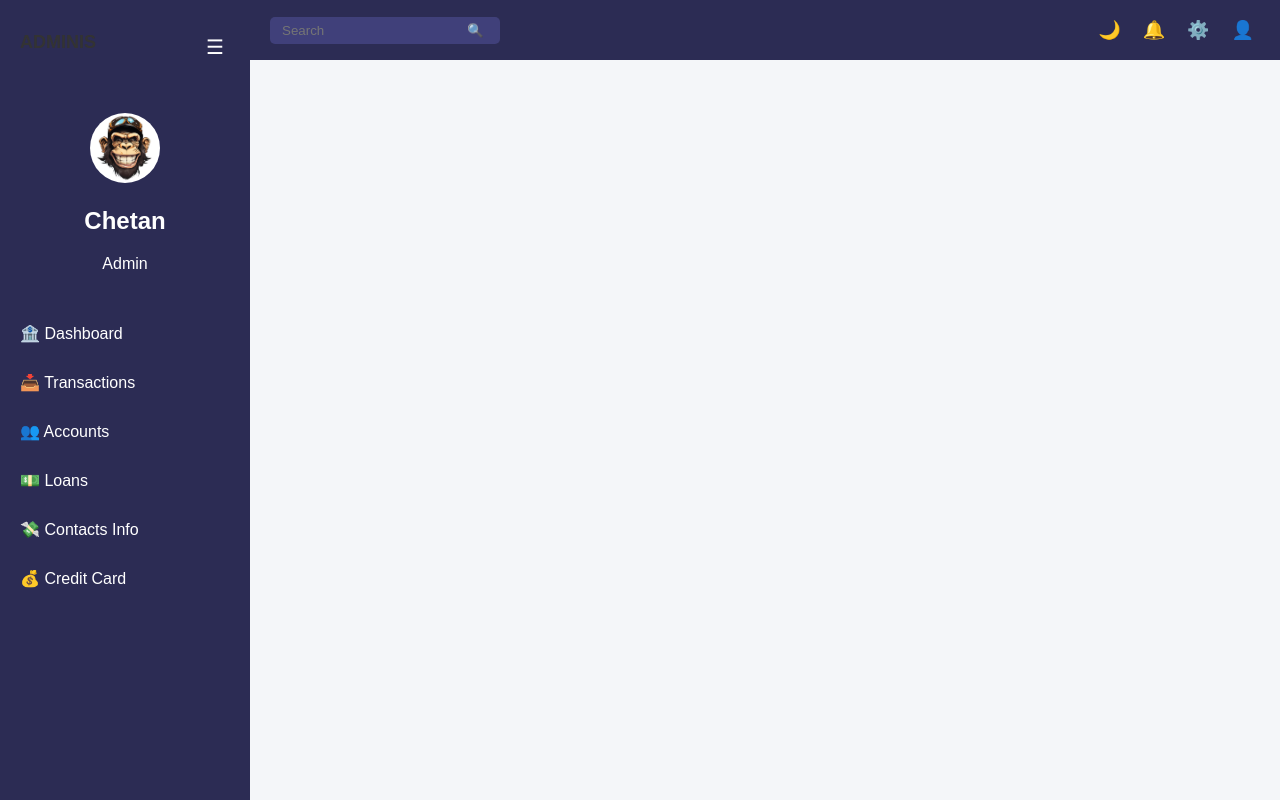
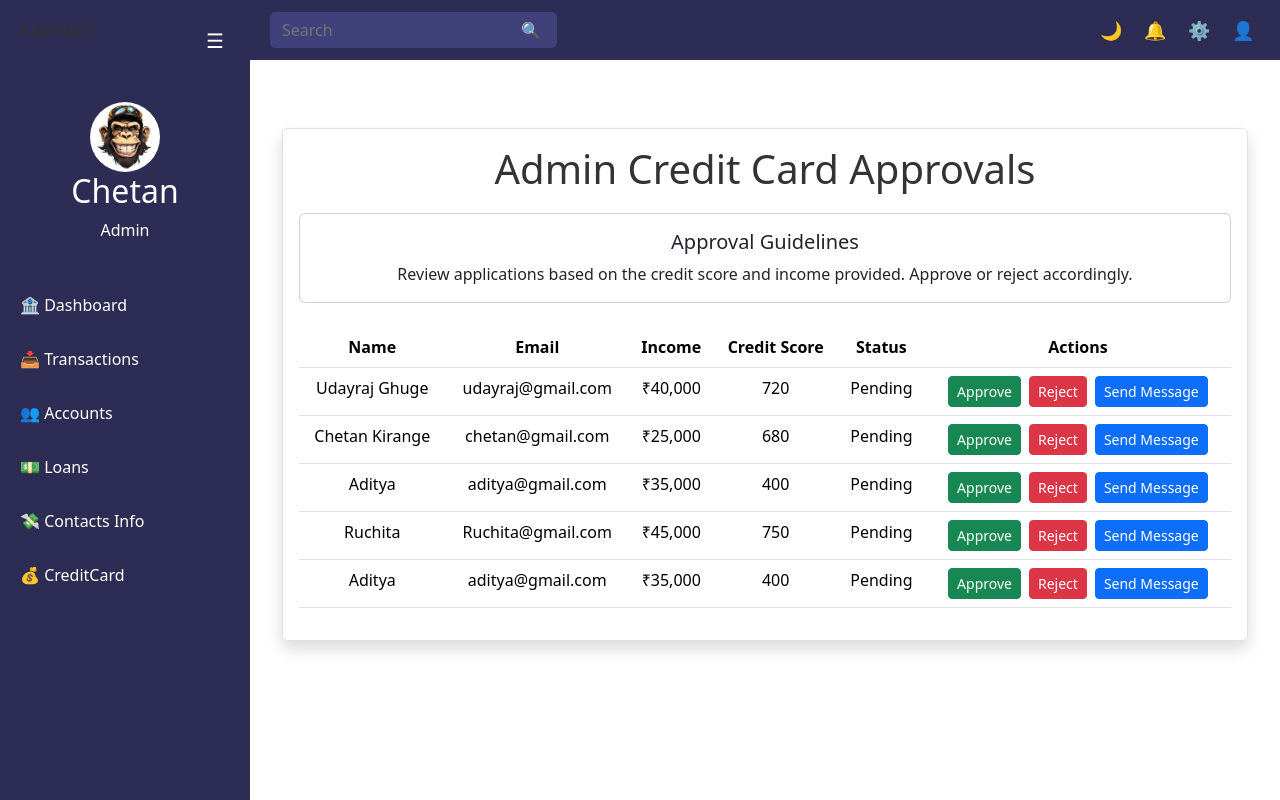
Before and after one commit to AdizZGit/FINAL-finvault-, a React (Create React App) app: page /CreditCard in a window 1280 px wide. Built offline with nearby package versions, Linux system fonts and the light colour scheme.

Commit message:
creditcard added

```diff
--- a/package.json
+++ b/package.json
@@ -6,6 +6,7 @@
     "@testing-library/jest-dom": "^5.17.0",
     "@testing-library/react": "^13.4.0",
     "@testing-library/user-event": "^13.5.0",
+    "bootstrap": "^5.3.3",
     "react": "^18.3.1",
     "react-dom": "^18.3.1",
     "react-google-recaptcha": "^3.1.0",
--- a/src/App.js
+++ b/src/App.js
@@ -21,7 +21,7 @@ const App = () => {
               <Route path="/" element={<Dashboard />} />
               <Route path="/accounts" element={<Accounts />} />
               <Route path="/contacts" element={<div>Contacts Info Page</div>} />
-              <Route path="/credit-card" element={<CreditCard />} />
+              <Route path="/CreditCard" element={<CreditCard />} />
               <Route path="/adminloan" element={<AdminLoanPage />} />
 
             </Routes>
--- a/src/components/Sidebar.jsx
+++ b/src/components/Sidebar.jsx
@@ -44,7 +44,7 @@ const Sidebar = () => {
           <Link to="">💸 {!collapsed && "Contacts Info"}</Link>
         </li>
         <li>
-          <Link to="/Investments">💰 {!collapsed && "Credit Card"}</Link>
+          <Link to="/CreditCard">💰 {!collapsed && "CreditCard"}</Link>
         </li>
       </ul>
     </div>
--- a/src/pages/CreditCard.jsx
+++ b/src/pages/CreditCard.jsx
@@ -1,26 +1,40 @@
 import React, { useState, useEffect } from "react";
-import "./CreditCard.css";
+import "bootstrap/dist/css/bootstrap.min.css";
 
 export default function CreditCard() {
   const [applications, setApplications] = useState([]);
-  const [loading, setLoading] = useState(true);
 
   useEffect(() => {
     const mockApplications = [
       { id: 1, name: "Udayraj Ghuge", email: "udayraj@gmail.com", income: 40000, creditScore: 720, status: "Pending" },
-      { id: 2, name: "Chetan Kirange", email: "Chetan@gmail.com", income: 25000, creditScore: 680, status: "Pending" },
+      { id: 2, name: "Chetan Kirange", email: "chetan@gmail.com", income: 25000, creditScore: 680, status: "Pending" },
+      { id: 3, name: "Aditya", email: "aditya@gmail.com", income: 35000, creditScore: 400, status: "Pending" },
+      { id: 4, name: "Ruchita", email: "Ruchita@gmail.com", income: 45000, creditScore: 750, status: "Pending" },
+      { id: 3, name: "Aditya", email: "aditya@gmail.com", income: 35000, creditScore: 400, status: "Pending" },
     ];
-    setTimeout(() => {
     setApplications(mockApplications);
-      setLoading(false);
-    }, 1000);
   }, []);
 
   return (
-    <div className="admin-container">
+    <div className="container mt-5">
+      <div className="text-center mb-4 border p-3 rounded shadow">
         <h1>Admin Credit Card Approvals</h1>
-      <table className="approval-table">
-        <thead>
+
+
+      {/* Card Component */}
+      <div className="card mb-4">
+        <div className="card-body">
+          <h5 className="card-title">Approval Guidelines</h5>
+          <p className="card-text">
+            Review applications based on the credit score and income provided. Approve or reject accordingly.
+          </p>
+        </div>
+      </div>
+
+      {/* Table Component */}
+      <div className="table-responsive">
+        <table className="table">
+          <thead className="thead-dark">
             <tr>
               <th>Name</th>
               <th>Email</th>
@@ -35,17 +49,20 @@ export default function CreditCard() {
               <tr key={app.id}>
                 <td>{app.name}</td>
                 <td>{app.email}</td>
-              <td>${app.income}</td>
+                <td>₹{app.income.toLocaleString()}</td>
                 <td>{app.creditScore}</td>
                 <td>{app.status}</td>
                 <td>
-                <button className="approve-btn">Approve</button>
-                <button className="reject-btn">Reject</button>
+                  <button className="btn btn-success btn-sm me-2">Approve</button>
+                  <button className="btn btn-danger btn-sm me-2">Reject</button>
+                  <button className="btn btn-primary btn-sm">Send Message</button>
                 </td>
               </tr>
             ))}
           </tbody>
         </table>
       </div>
+      </div>
+    </div>
   );
 }
```
Also changed, not shown: src/pages/CreditCard.css (indentation only), 1 other file (tests, documents, lock files or other folders). Lines whose indentation alone changed are shown as unchanged.
